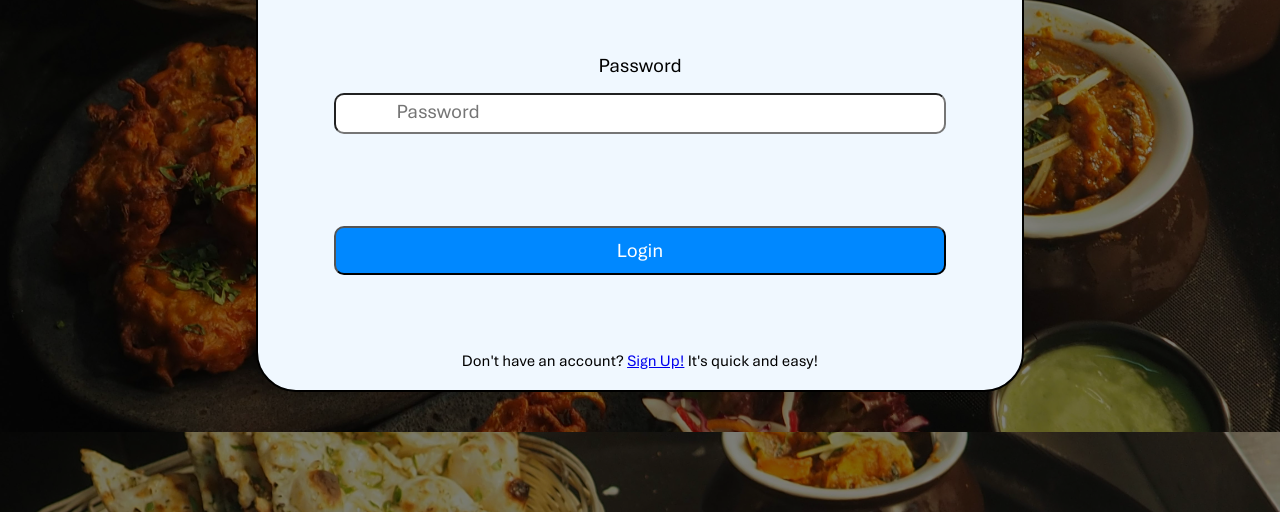
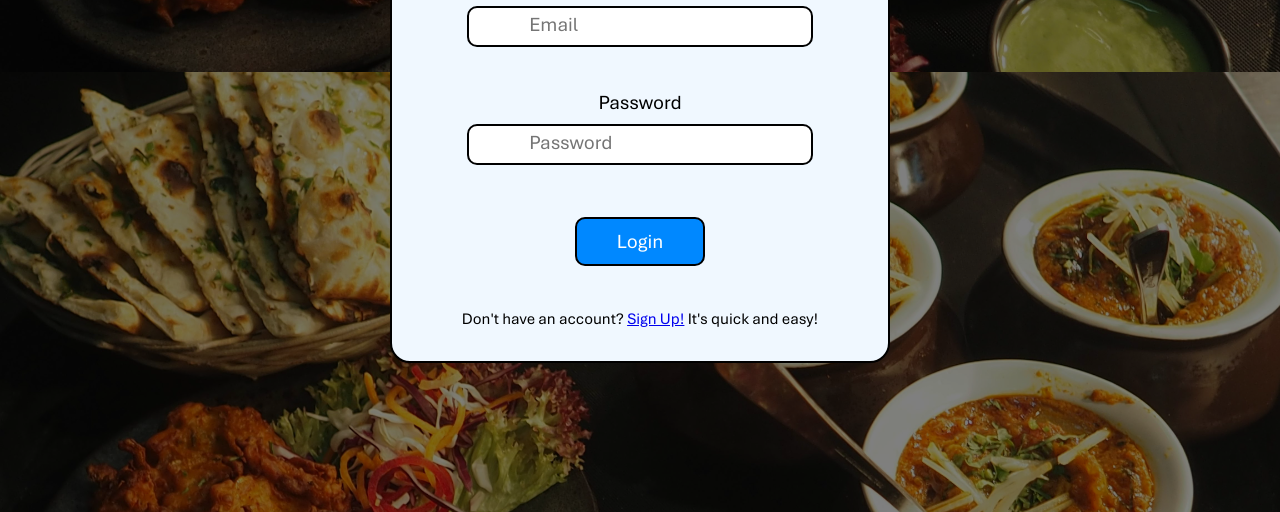
Before and after one commit to Mohammad151214/1012Project, a plain HTML site: page login.html in a window 1280 px wide. Shown: the part 288-800 px from the top of the page. Drawn offline with Linux system fonts and the light colour scheme.

Commit message:
Update login_styles.css by Ammar
Fixed hte code so that it works for all sizes of browsers

```diff
--- a/css/login_styles.css
+++ b/css/login_styles.css
@@ -1,51 +1,53 @@
 body {
-  min-width: 100vw;
-  min-height: 100vh;
   margin: 0;
   padding: 0;
+  height: 100vh;
   background-image: url(\../images/login_bg.jpg);
   background-color: aliceblue;
   background-size: cover;
+  background-position: center;
   display: flex;
+  justify-content: center;
+  align-items: center;
+
 }
 
 .overlay {
-  position: relative;
-  width: 100dvw;
-  height: 100dvh;
+  width: 100vw;
+  height: 100vh;
+  background-color: rgba(0, 0, 0, 0.5);
   display: flex;
   justify-content: center;
   align-items: center;
-  background-color: rgba(0, 0, 0, 0.5);
+
 }
 
 .login_container {
   background-color: aliceblue;
-  border-radius: 40px;
+  border-radius: 20px;
   border: solid 2px black;
   text-align: center;
-  max-width: fit-content;
-  max-height: fit-content;
-  min-width: 60%;
-  max-width: fit-content;
-  min-height: 70%;
-  max-height: fit-content;
+  max-width: 500px;
+  width: 85%;
+  padding: 2rem;
+  box-sizing: border-box;
 }
 
 .heading {
   font-size: 50px;
+  margin-bottom: 1rem;
 }
 
 .login {
   font-size: 20px;
 }
 .login input {
-  min-width: 80%;
-  min-height: fit-content;
+  width: 80%;
   border-radius: 10px;
   margin-bottom: 10%;
   margin-top: 2%;
   padding: 10px;
+  border: 2px solid black;
 }
 
 input::placeholder {
@@ -55,7 +57,7 @@ input::placeholder {
 
 #submit {
   font-size: 20px;
-  width: 20%;
+  width: 30%;
   background-color: #0088ff;
   color: white;
 }
```
